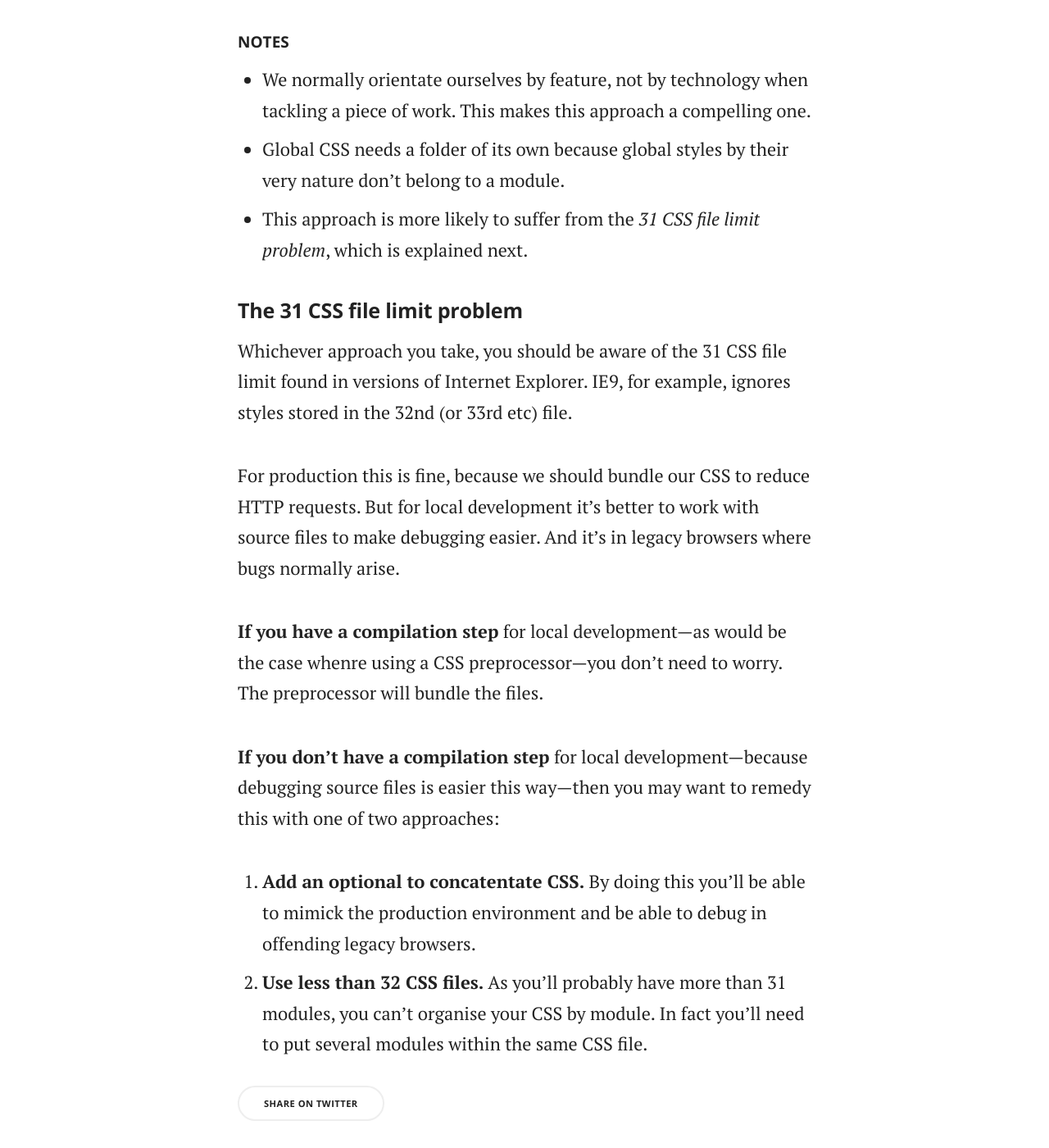
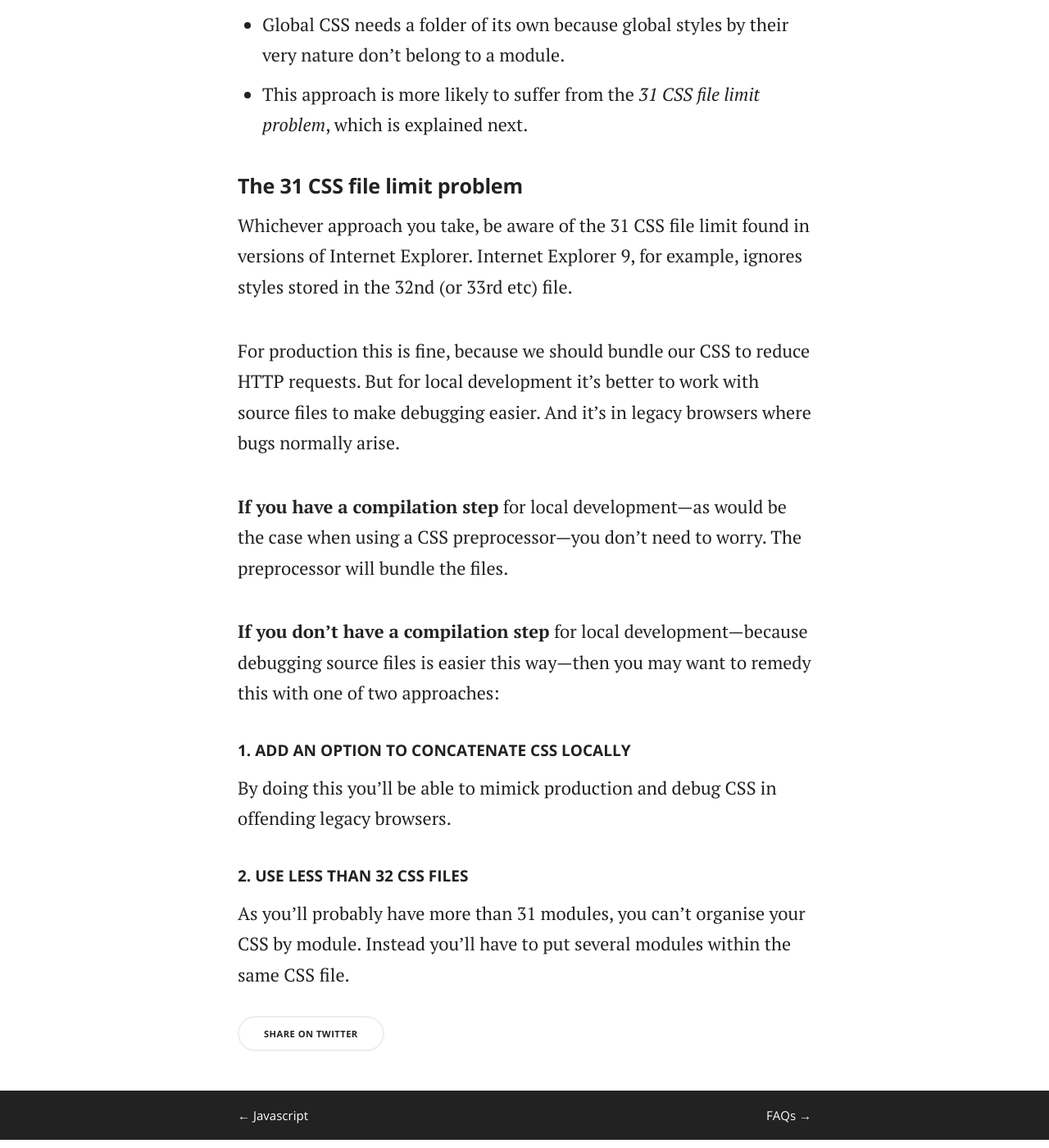
Before and after one commit to adamsilver/maintainablecss.com-jekyll, a Jekyll site: the page built from _chapters/11-organisation.md, in a window 1280 px wide and 1400 px high, scrolled down 2214 px. Shown: the whole window at 82% size. Built offline with Jekyll 4.4.1, drawn with Linux system fonts in a browser that asks for light colours; some of the changed text lies outside the part shown.

Commit message:
improve org and faq

```diff
--- a/_chapters/11-organisation.md
+++ b/_chapters/11-organisation.md
@@ -6,9 +6,7 @@ permalink: /chapters/organisation/
 description: Learn how to organise your CSS files.
 ---
 
-The way in which we organise our code can have positive or negative side-effects with regards to maintainability. Organisation has a direct impact on discoverability. We want our code to be discoverable to ourselves and to others.
-
-There are two ways to organise CSS:
+Good code is easy to find. Easy to find code is well organised. We want our CSS to be well organised. There are two approaches we can take:
 
 1. **Organise by type**. All CSS under a single folder; or
 2. **Organise by module**. The CSS lives in module-specific folder.
@@ -66,13 +64,18 @@ This approach puts module-specific CSS within a folder of its own:
 
 ## The 31 CSS file limit problem
 
-Whichever approach you take, you should be aware of the 31 CSS file limit found in versions of Internet Explorer. IE9, for example, ignores styles stored in the 32nd (or 33rd etc) file.
+Whichever approach you take, be aware of the 31 CSS file limit found in versions of Internet Explorer. Internet Explorer 9, for example, ignores styles stored in the 32nd (or 33rd etc) file.
 
 For production this is fine, because we should bundle our CSS to reduce HTTP requests. But for local development it's better to work with source files to make debugging easier. And it's in legacy browsers where bugs normally arise.
 
-**If you have a compilation step** for local development&mdash;as would be the case whenre using a CSS preprocessor&mdash;you don't need to worry. The preprocessor will bundle the files.
+**If you have a compilation step** for local development&mdash;as would be the case when using a CSS preprocessor&mdash;you don't need to worry. The preprocessor will bundle the files.
 
 **If you don't have a compilation step** for local development&mdash;because debugging source files is easier this way&mdash;then you may want to remedy this with one of two approaches:
 
-1. **Add an optional to concatentate CSS.** By doing this you'll be able to mimick the production environment and be able to debug in offending legacy browsers.
-2. **Use less than 32 CSS files.** As you'll probably have more than 31 modules, you can't organise your CSS by module. In fact you'll need to put several modules within the same CSS file.
+### 1. Add an option to concatenate CSS locally
+
+By doing this you'll be able to mimick production and debug CSS in offending legacy browsers.
+
+### 2. Use less than 32 CSS files
+
+As you'll probably have more than 31 modules, you can't organise your CSS by module. Instead you'll have to put several modules within the same CSS file.
```
Also changed, not shown: _chapters/12-faqs.md (+19 -17 lines).
